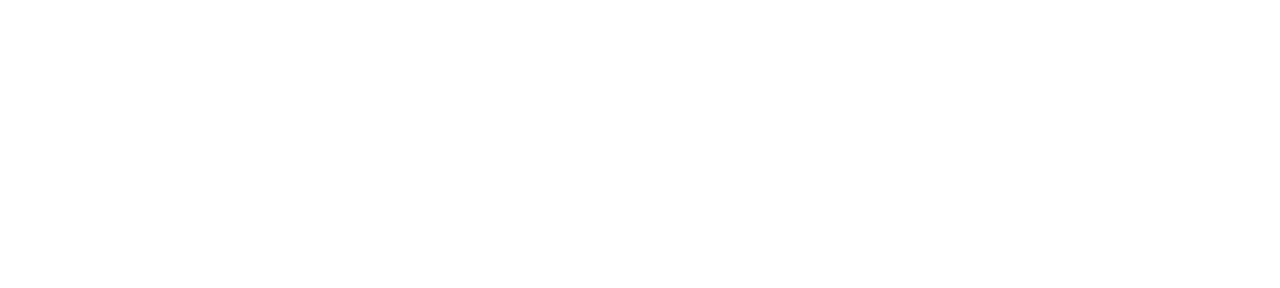
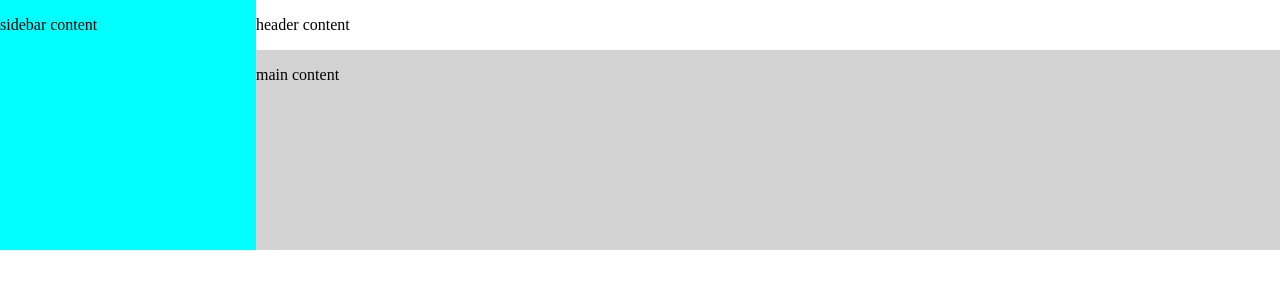
Before and after one commit to PeterHellmuth/admin-dashboard, a plain HTML site: page index.html in a window 1280 px wide. Drawn offline with Linux system fonts and the light colour scheme.

Commit message:
Add grid layout for main content

```diff
--- a/index.html
+++ b/index.html
@@ -7,6 +7,16 @@
     <link rel="stylesheet" href="styles.css">
 </head>
 <body>
-
+    <div class="container">
+        <div class="header">
+            <p>header content</p>
+        </div>
+        <div class="sidebar">
+            <p>sidebar content</p>
+        </div>
+        <div class="main-content">
+            <p>main content</p>
+        </div>
+    </div>
 </body>
 </html>
--- a/styles.css
+++ b/styles.css
@@ -0,0 +1,27 @@
+.container{
+    display: grid;
+    grid-template-columns: 1fr 4fr;
+    grid-template-rows: 1fr 4fr;
+}
+
+body{
+    margin: 0px;
+}
+
+.header{
+    background-color: white;
+    grid-row: 1/2;
+    grid-column: 2/3;
+}
+
+.sidebar{
+    background-color: aqua;
+    grid-row: 1/3;
+    grid-column: 1/2;
+}
+
+.main-content{
+    background-color: lightgray;
+    grid-row: 2/3;
+    grid-column: 2/3;
+}
```
